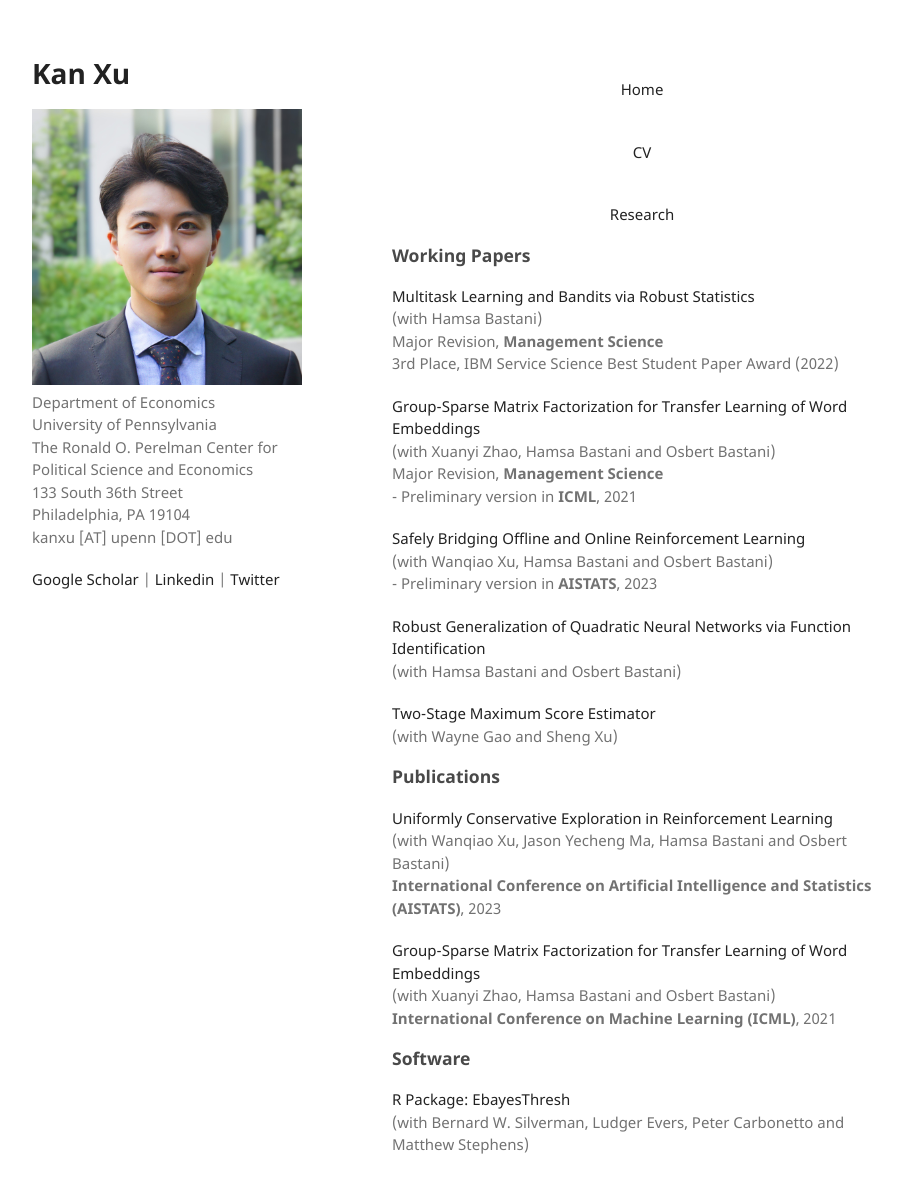
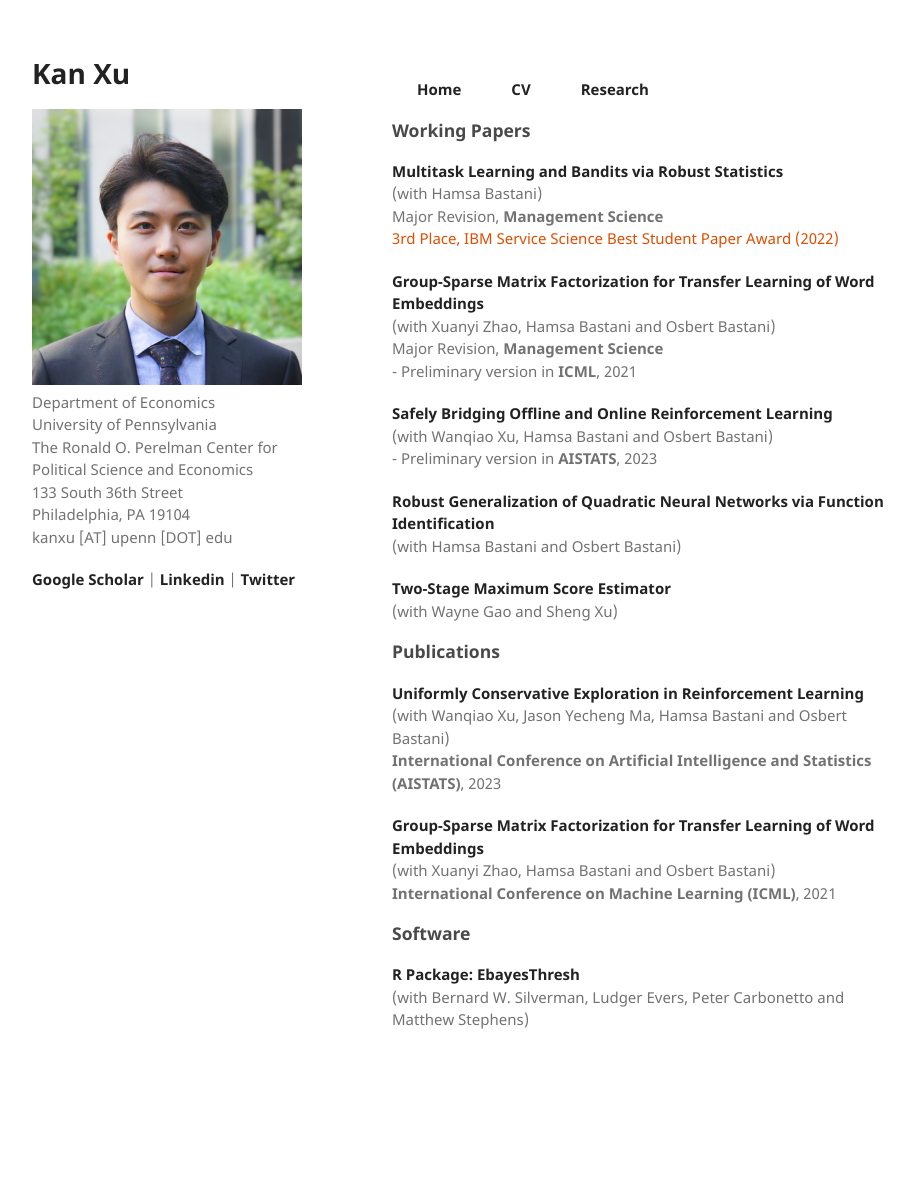
Before and after one commit to kanxu526/kanxu526.github.io, a Jekyll site: the page built from research.md, in a window 1280 px wide and 1226 px high. Shown: the top 1193 px of the window, without its empty margins (178-1092 px from the left). Built offline with Jekyll 4.4.1, drawn with Linux system fonts in a browser that asks for light colours.

Commit message:
Update jekyll-theme-minimal.scss

```diff
--- a/_sass/jekyll-theme-minimal.scss
+++ b/_sass/jekyll-theme-minimal.scss
@@ -37,11 +37,12 @@ h3, h4, h5, h6 {
 a {
   color:#222;
   text-decoration:none;
+  font-weight:bold;
 }
 
 a:hover, a:focus {
   color:#8E99DB;
-  font-weight: bold;
+  font-weight:bold;
 }
 
 a small {
@@ -116,6 +117,10 @@ ul.menu {
   margin:0;
   padding:0;
   overflow:hidden;
+}
+
+li {
+  float:left;
 }
 
 li a {
@@ -210,6 +215,10 @@ footer {
   -webkit-font-smoothing:subpixel-antialiased;
 }
 
+span.award {
+  color: #E04D01
+}
+
 @media print, screen and (max-width: 960px) {
 
   div.wrapper {
```
